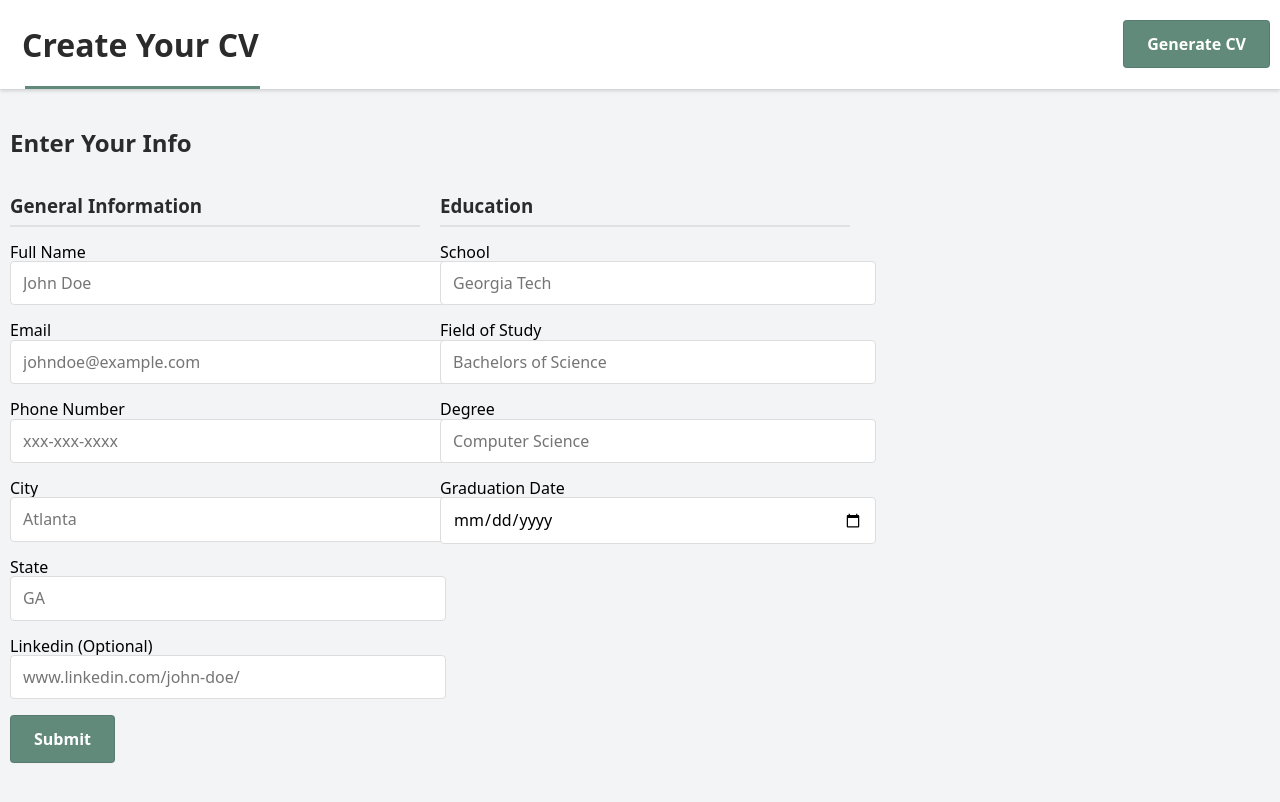
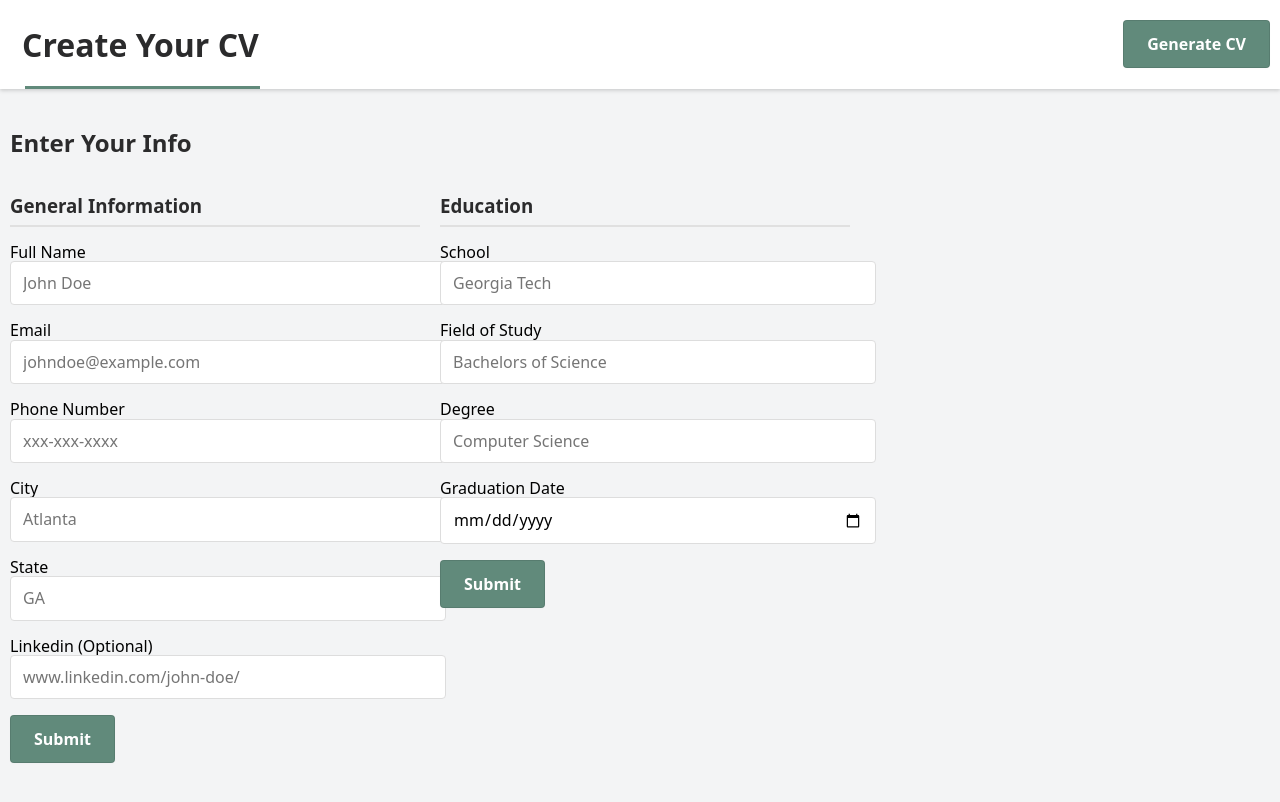
Before and after one commit to Abdirazakf/cv-app, a React (Vite) app: page / in a window 1280 px wide. Shown: the top 802 px of the page. Built offline with nearby package versions, Linux system fonts and the light colour scheme.

Commit message:
Added submit button to both fields

```diff
--- a/src/components/MainBody.jsx
+++ b/src/components/MainBody.jsx
@@ -1,4 +1,5 @@
 import { useState } from 'react'
+import SubmitButton from './SubmitButton'
 import GeneralInfo from './forms/GeneralInfo'
 import Education from './forms/Education'
 import Experience from './forms/Experience'
--- a/src/components/forms/Education.jsx
+++ b/src/components/forms/Education.jsx
@@ -1,3 +1,5 @@
+import SubmitButton from "../SubmitButton"
+
 export default function Education({data, updateField, addEntry, removeEntry}) {
     const handleChange = (event) => {
         const {name,value} = event.target
@@ -72,6 +74,8 @@ export default function Education({data, updateField, addEntry, removeEntry}) {
                         />
                     </label>
                 </div>
+
+                <SubmitButton text='Submit' section='education' />
             </form>
         </section>
     )
```
